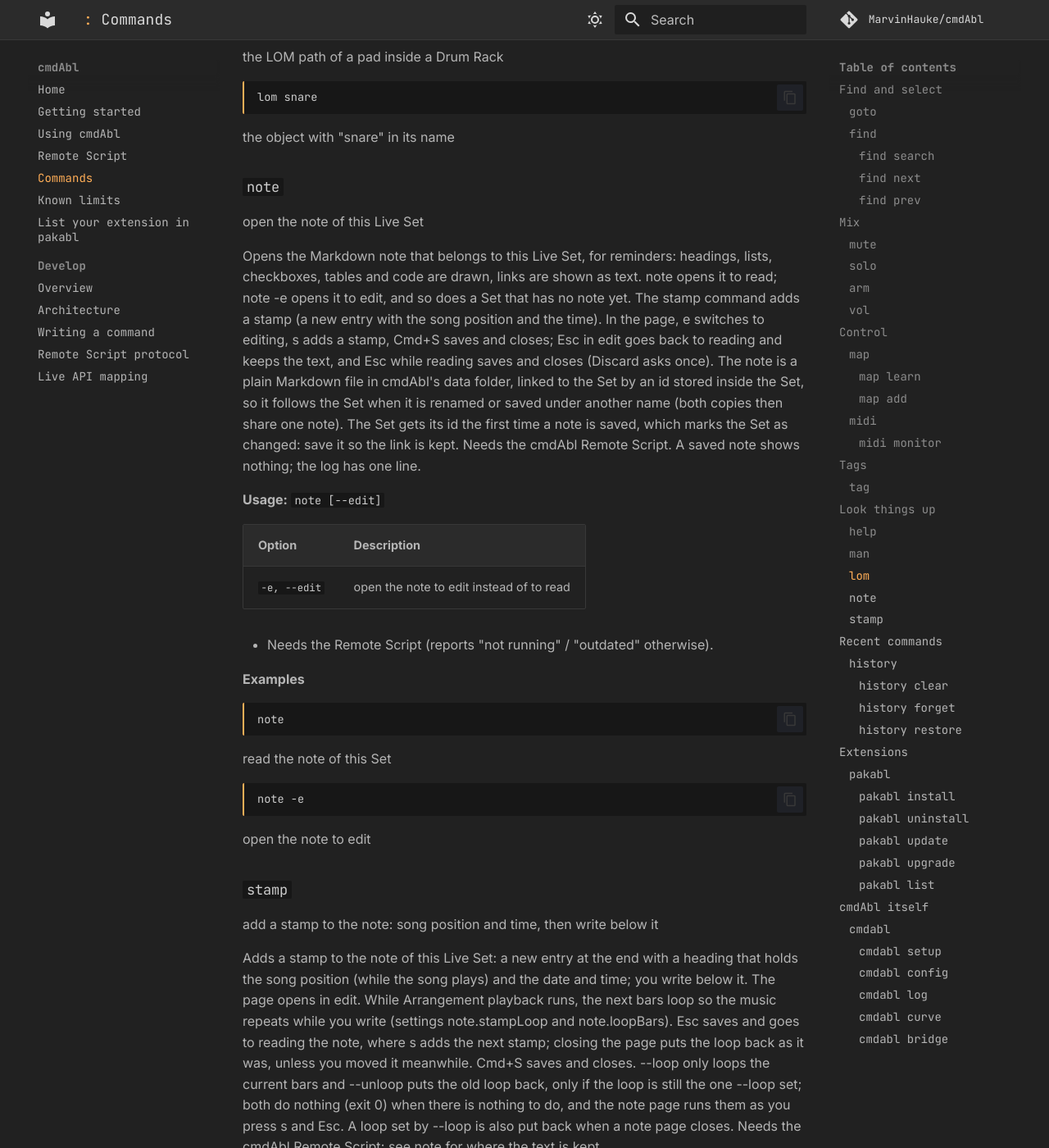
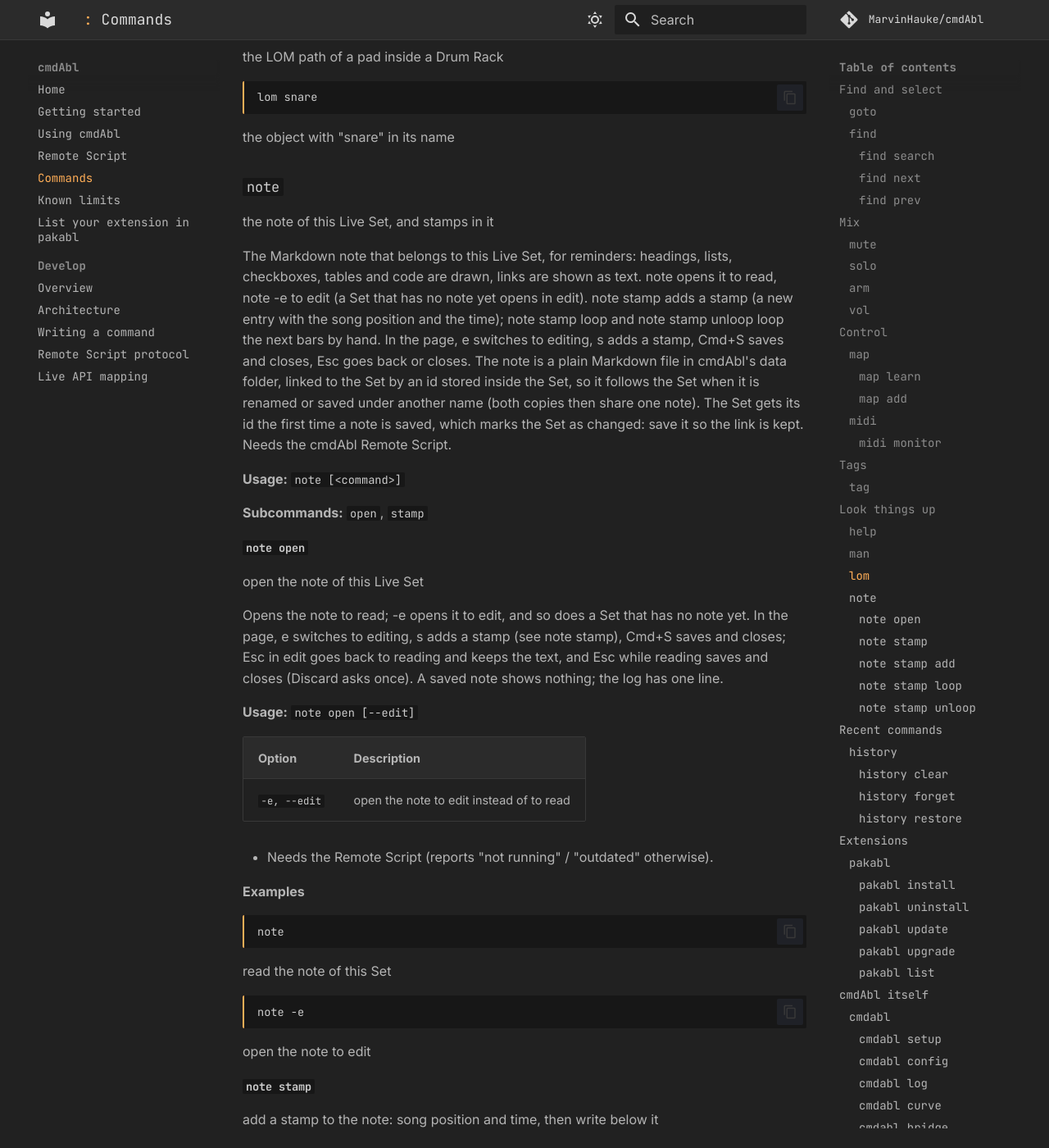
Before and after one commit to MarvinHauke/cmdAbl, an MkDocs documentation site: the page built from docs/reference/commands.md, in a window 1280 px wide and 1400 px high, scrolled down 19109 px. Shown: the whole window at 82% size. Built offline with MkDocs 1.6.1 and Material for MkDocs 9.7.7, drawn with Linux system fonts in a browser that asks for light colours; comment, search, counter and statistics services are not loaded; some of the changed text lies outside the part shown.

Commit message:
docs(reference): regenerate for the note group (bare fallbacks)
Co-Authored-By: Claude Sonnet 5.5 <noreply@anthropic.com>

````diff
--- a/docs/reference/commands.md
+++ b/docs/reference/commands.md
@@ -719,11 +719,21 @@ the object with "snare" in its name
 
 ### `note`
 
+the note of this Live Set, and stamps in it
+
+The Markdown note that belongs to this Live Set, for reminders: headings, lists, checkboxes, tables and code are drawn, links are shown as text. note opens it to read, note -e to edit (a Set that has no note yet opens in edit). note stamp adds a stamp (a new entry with the song position and the time); note stamp loop and note stamp unloop loop the next bars by hand. In the page, e switches to editing, s adds a stamp, Cmd+S saves and closes, Esc goes back or closes. The note is a plain Markdown file in cmdAbl's data folder, linked to the Set by an id stored inside the Set, so it follows the Set when it is renamed or saved under another name (both copies then share one note). The Set gets its id the first time a note is saved, which marks the Set as changed: save it so the link is kept. Needs the cmdAbl Remote Script.
+
+**Usage:** `note [<command>]`
+
+**Subcommands:** `open`, `stamp`
+
+#### `note open`
+
 open the note of this Live Set
 
-Opens the Markdown note that belongs to this Live Set, for reminders: headings, lists, checkboxes, tables and code are drawn, links are shown as text. note opens it to read; note -e opens it to edit, and so does a Set that has no note yet. The stamp command adds a stamp (a new entry with the song position and the time). In the page, e switches to editing, s adds a stamp, Cmd+S saves and closes; Esc in edit goes back to reading and keeps the text, and Esc while reading saves and closes (Discard asks once). The note is a plain Markdown file in cmdAbl's data folder, linked to the Set by an id stored inside the Set, so it follows the Set when it is renamed or saved under another name (both copies then share one note). The Set gets its id the first time a note is saved, which marks the Set as changed: save it so the link is kept. Needs the cmdAbl Remote Script. A saved note shows nothing; the log has one line.
+Opens the note to read; -e opens it to edit, and so does a Set that has no note yet. In the page, e switches to editing, s adds a stamp (see note stamp), Cmd+S saves and closes; Esc in edit goes back to reading and keeps the text, and Esc while reading saves and closes (Discard asks once). A saved note shows nothing; the log has one line.
 
-**Usage:** `note [--edit]`
+**Usage:** `note open [--edit]`
 
 | Option | Description |
 | --- | --- |
@@ -745,34 +755,69 @@ note -e
 
 open the note to edit
 
-### `stamp`
+#### `note stamp`
 
 add a stamp to the note: song position and time, then write below it
 
-Adds a stamp to the note of this Live Set: a new entry at the end with a heading that holds the song position (while the song plays) and the date and time; you write below it. The page opens in edit. While Arrangement playback runs, the next bars loop so the music repeats while you write (settings note.stampLoop and note.loopBars). Esc saves and goes to reading the note, where s adds the next stamp; closing the page puts the loop back as it was, unless you moved it meanwhile. Cmd+S saves and closes. --loop only loops the current bars and --unloop puts the old loop back, only if the loop is still the one --loop set; both do nothing (exit 0) when there is nothing to do, and the note page runs them as you press s and Esc. A loop set by --loop is also put back when a note page closes. Needs the cmdAbl Remote Script; see note for where the text is kept.
+note stamp adds a stamp to this Set's note (see note; the stamps live in the note's file): a new entry at the end with a heading that holds the song position (while the song plays) and the date and time; you write below it. The page opens in edit. While Arrangement playback runs, the next bars loop so the music repeats while you write (settings note.stampLoop and note.loopBars). Esc saves and goes to reading the note, where s adds the next stamp; closing the page puts the loop back as it was, unless you moved it meanwhile. Cmd+S saves and closes. note stamp loop and note stamp unloop do the looping alone; the note page runs them as you press s and Esc. Needs the cmdAbl Remote Script.
 
-**Usage:** `stamp [--loop] [--unloop]`
+**Usage:** `note stamp [<command>]`
 
-| Option | Description |
-| --- | --- |
-| `--loop` | only loop the current bars (no page); the note page uses this |
-| `--unloop` | only put the loop back as it was before --loop (no page) |
+**Subcommands:** `add`, `loop`, `unloop`
+
+#### `note stamp add`
+
+add a stamp at the song position and write below it
+
+Opens the note page in edit with a new heading at the end that holds the song position (while the song plays) and the date and time; you write below it. While Arrangement playback runs, the next bars loop until the page closes.
+
+**Usage:** `note stamp add`
 
 - Needs the Remote Script (reports "not running" / "outdated" otherwise).
 
 **Examples**
 
 ```
-stamp
+note stamp
 ```
 
 add a stamp at the song position and write below it
 
+#### `note stamp loop`
+
+loop the current bars (no page)
+
+Loops the next bars of the Arrangement, as a stamp does while you write. Does nothing (exit 0) when the song is not playing in the Arrangement or the setting note.stampLoop is off. A loop set here is also put back when a note page closes.
+
+**Usage:** `note stamp loop`
+
+- Needs the Remote Script (reports "not running" / "outdated" otherwise).
+
+**Examples**
+
 ```
-stamp --loop
+note stamp loop
 ```
 
 loop the next bars without a page
+
+#### `note stamp unloop`
+
+put the loop back as it was before note stamp loop (no page)
+
+Puts the old loop back, only if the loop is still the one note stamp loop set. Does nothing (exit 0) when there is nothing to restore.
+
+**Usage:** `note stamp unloop`
+
+- Needs the Remote Script (reports "not running" / "outdated" otherwise).
+
+**Examples**
+
+```
+note stamp unloop
+```
+
+put the loop back
 
 ## Recent commands
 
````
Also changed, not shown: other parts of docs/reference/commands.md (+1 -1 lines).
